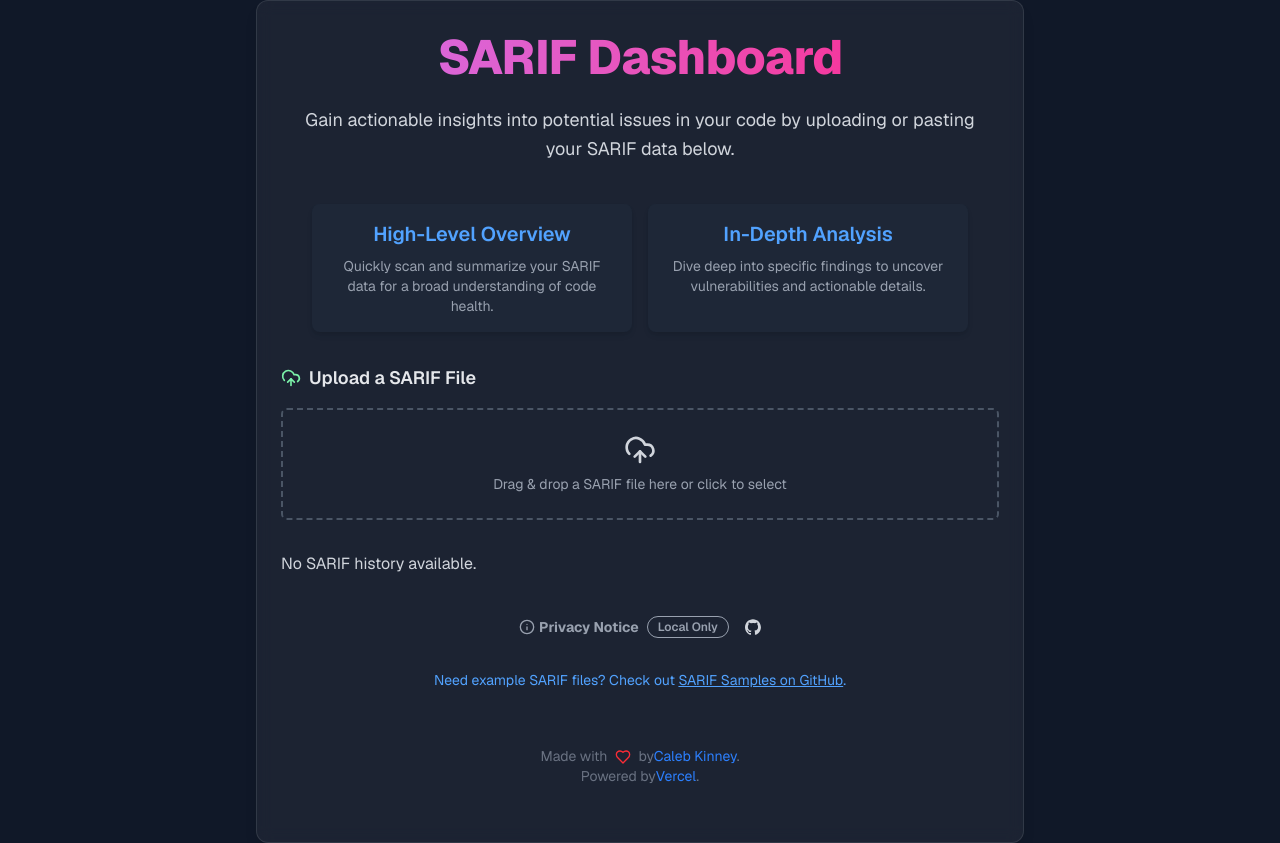
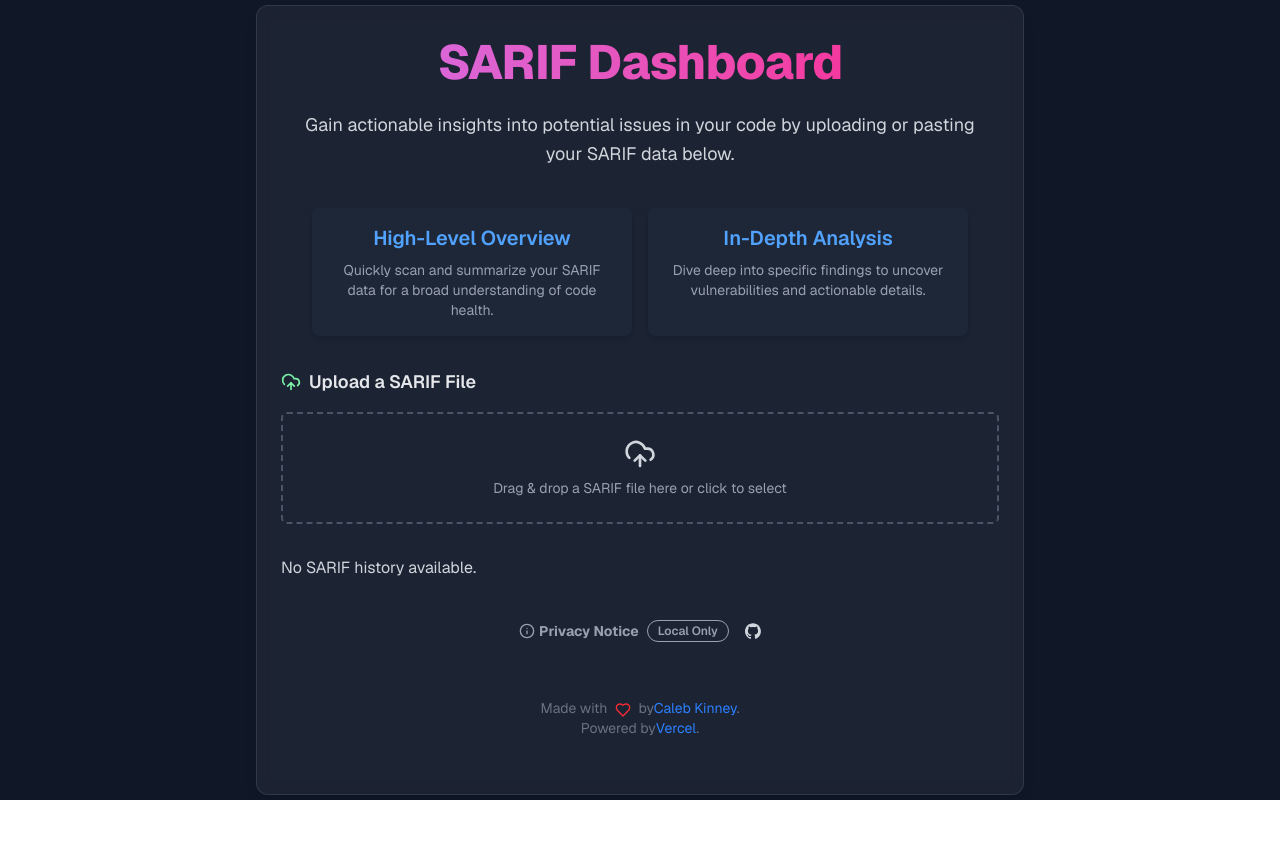
Before and after one commit to TypeError/sarif-dashboard, a Next.js app: page / in a window 1280 px wide. After the commit the page ends 800 px from the top, so only its background shows below. Built offline with nearby package versions, Linux system fonts and the light colour scheme.

Commit message:
Remove example SARIF files link

```diff
--- a/src/components/Hero.tsx
+++ b/src/components/Hero.tsx
@@ -258,21 +258,6 @@ export default function Hero() {
               </div>
             </div>
 
-            <div className="text-center space-y-4">
-              <p className="text-sm text-blue-400">
-                Need example SARIF files? Check out{" "}
-                <a
-                  href="https://github.com/microsoft/sarif-sdk/blob/main/src/Samples/"
-                  target="_blank"
-                  rel="noopener noreferrer"
-                  className="underline hover:text-blue-300"
-                >
-                  SARIF Samples on GitHub
-                </a>
-                .
-              </p>
-            </div>
-
             <Footer />
           </CardContent>
         </Card>
```
